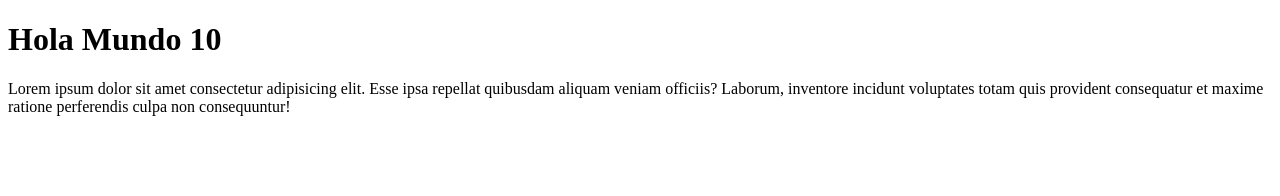
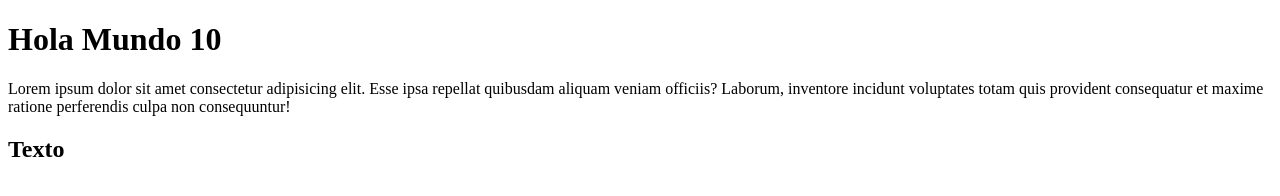
Before and after one commit to cesarcorchado/eliminar-por-favor, a plain HTML site: page freelancer_inicio/index.html in a window 1280 px wide. Drawn offline with Linux system fonts and the light colour scheme.

Commit message:
H2 desde vscode

```diff
--- a/freelancer_inicio/index.html
+++ b/freelancer_inicio/index.html
@@ -9,6 +9,7 @@
 <body>
     <h1>Hola Mundo 10</h1>
     <p>Lorem ipsum dolor sit amet consectetur adipisicing elit. Esse ipsa repellat quibusdam aliquam veniam officiis? Laborum, inventore incidunt voluptates totam quis provident consequatur et maxime ratione perferendis culpa non consequuntur!</p>
+    <h2>Texto</h2>
 
 </body>
 </html>
```
